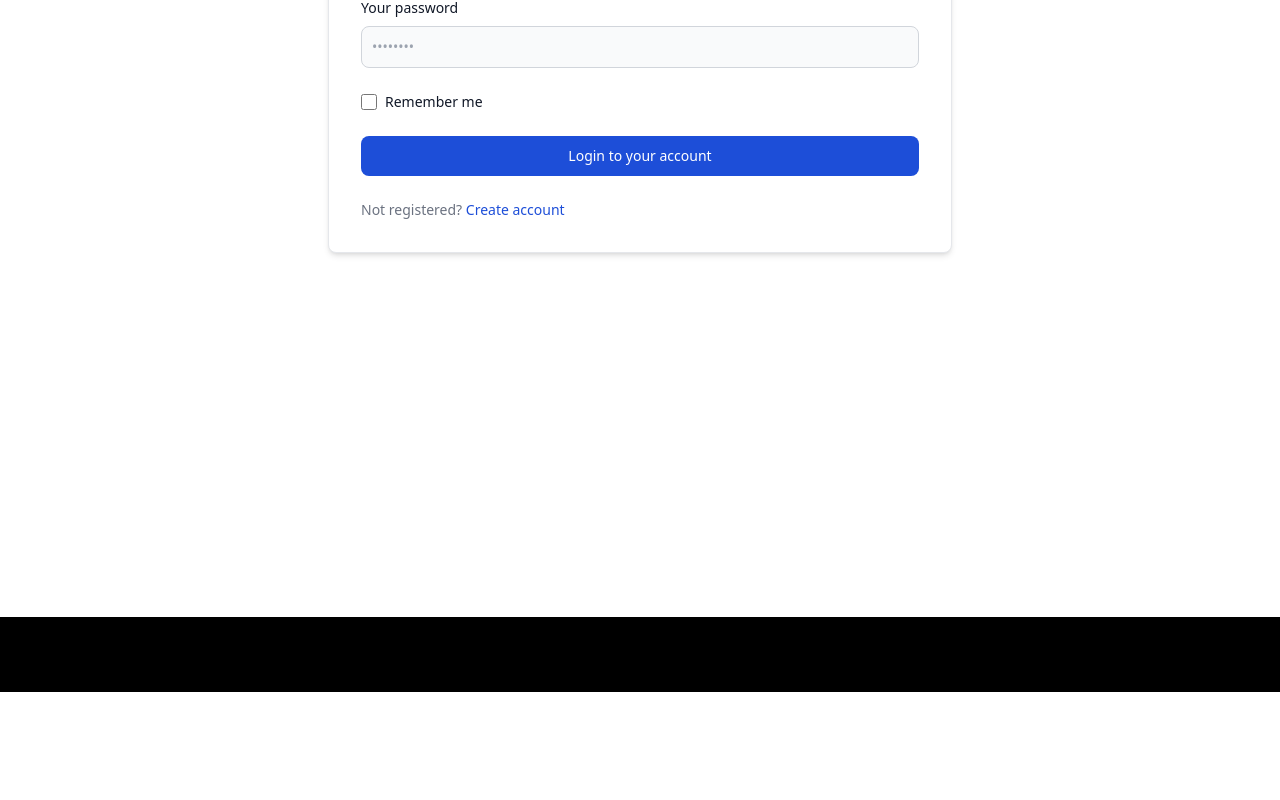
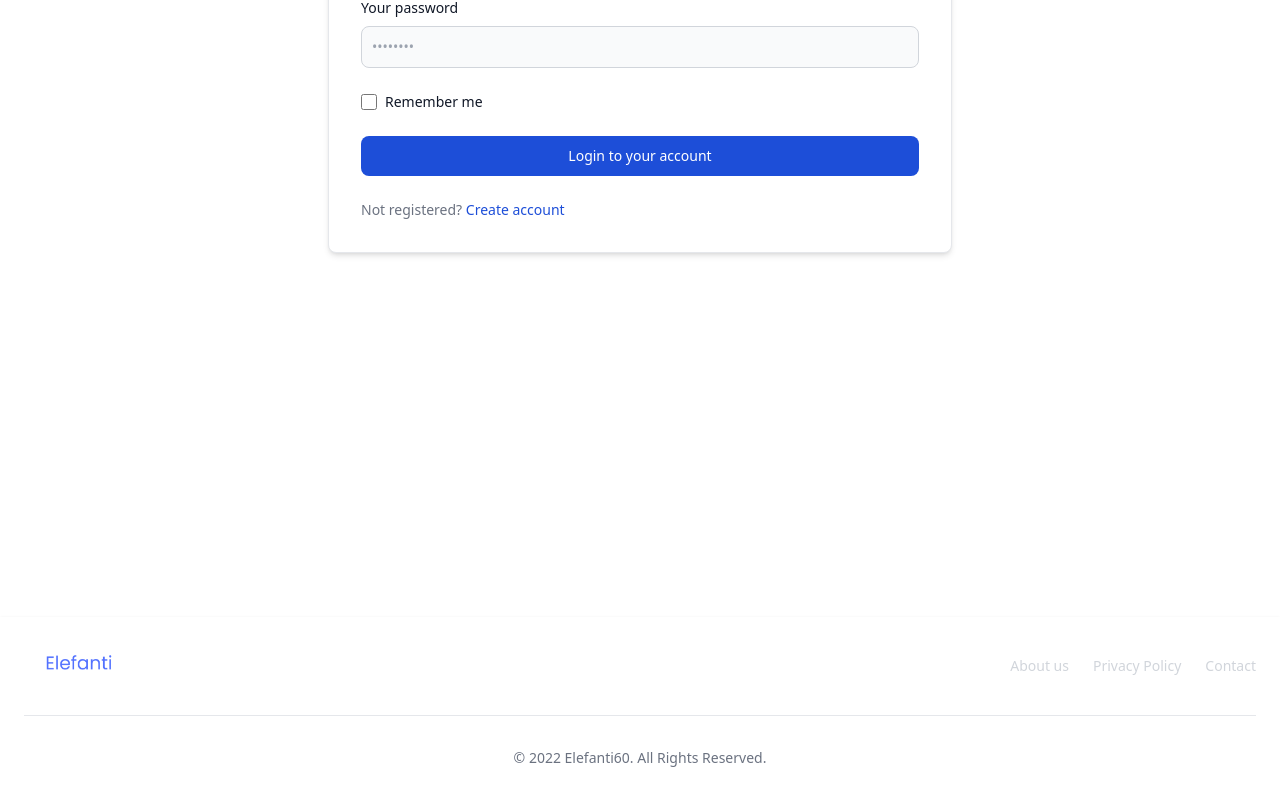
Before and after one commit to drensokoli/elefanti60_front, a Next.js app in the folder elefanti60_front/: page /login in a window 1280 px wide. Shown: the part 319-1119 px from the top of the page. Before the commit the page ends 1011 px from the top, so only its background shows below. Built offline with nearby package versions, Linux system fonts and the light colour scheme; what tw-elements would draw is missing.

Commit message:
Update footer

```diff
--- a/elefanti60_front/components/Footer.js
+++ b/elefanti60_front/components/Footer.js
@@ -1,9 +1,31 @@
 
+import Image from "next/image";
+import logo2 from '../assets/logo2.png'
 const Footer = () => {
-    return(
-        <div className="bg-black w-full h-[75px]">
-            TEst
-        </div>
+    return (
+
+        <footer class="p-4 bg-white shadow md:px-6 md:py-8 dark:bg-gray-900 mb-0">
+            <div class="flex flex-col md:flex-row items-center justify-between">
+                <a className='w-28'>
+                    <Image src={logo2} />
+                </a>
+                <ul class="flex flex-wrap items-center mb-6 lg:mb-0 text-sm text-gray-300">
+                    <li>
+                        <a href="#" class="mr-4 hover:underline md:mr-6 ">About us</a>
+                    </li>
+                    <li>
+                        <a href="#" class="mr-4 hover:underline md:mr-6">Privacy Policy</a>
+                    </li>
+                    <li>
+                        <a href="#" class="hover:underline">Contact</a>
+                    </li>
+                </ul>
+            </div>
+            <hr class="my-6 border-gray-200 sm:mx-auto dark:border-gray-700 lg:my-8" />
+            <span class="block text-sm text-gray-500 text-center dark:text-gray-400">© 2022 Elefanti60. All Rights Reserved.
+            </span>
+        </footer>
+
     )
 }
 
```
Also changed, not shown: elefanti60_front/assets/logo2.png (added).
